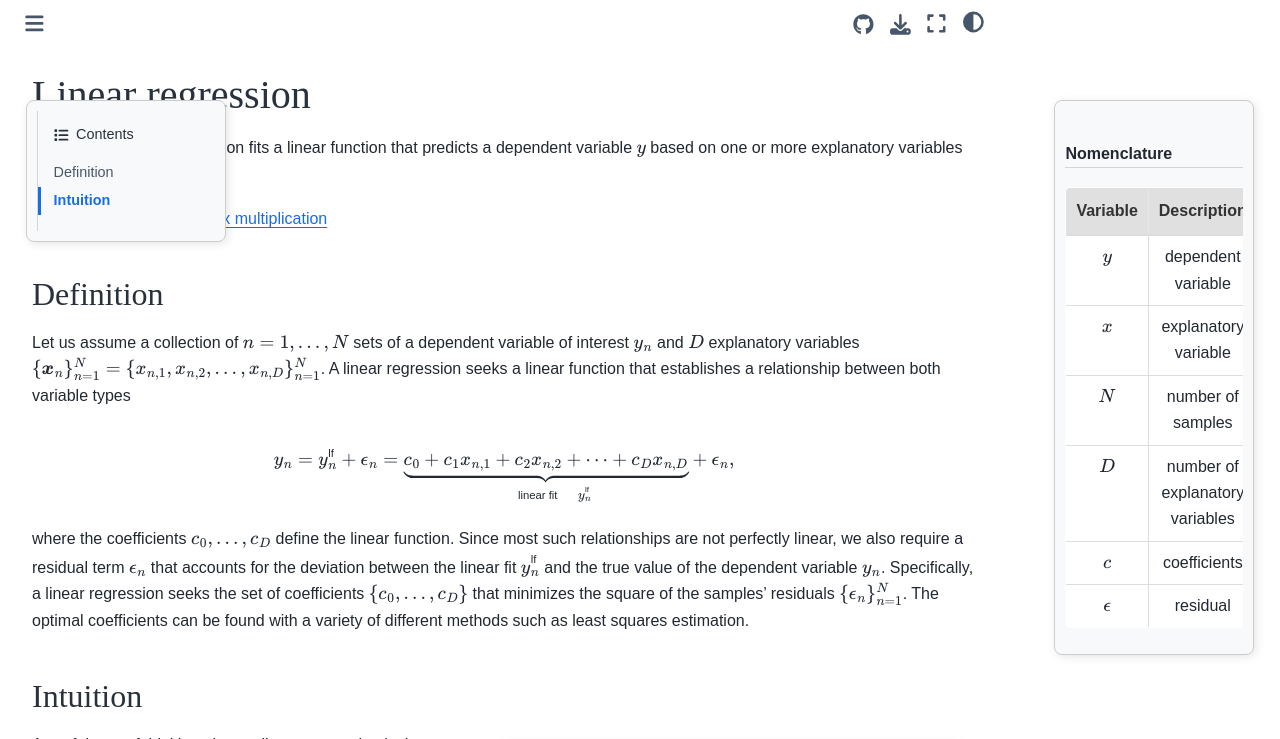
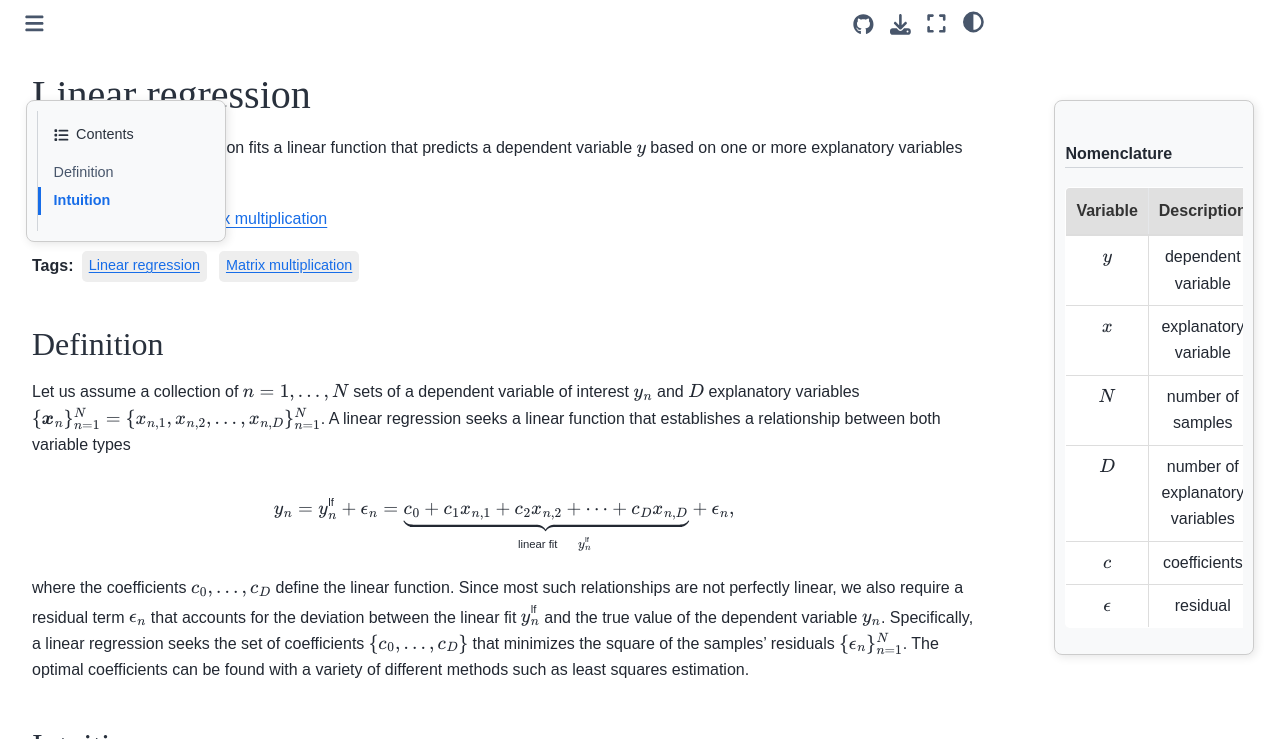
Before and after one commit to douden/graph_test, a Jupyter Book: the page built from book/pages/linear_regression.md, in a window 1280 px wide and 1400 px high, cut to the strip 0-739 px from the top of the window. Built offline with Jupyter Book 1.0.4 settings and Sphinx 7.4.7 and the Sphinx Book theme 1.1.4, drawn with Linux system fonts in a browser that asks for light colours; pages that are not in the unit, such as notebooks, are missing from menus; comment, search, counter and statistics services are not loaded.

Commit message:
Style the tags

```diff
--- a/book/_static/custom.css
+++ b/book/_static/custom.css
@@ -71,6 +71,25 @@ div.bd-main {
     margin-left: 0 !important;
     width: 100% !important;
 }
+
+/* ======================================== */
+/* Styling for the tags */
+/* ======================================== */
+
+.tags-box {
+    border: 1px solid #ccc;
+    padding: 0.5em;
+    margin: 1em 0;
+  }
+
+  .tag-pill {
+    display: inline-block;
+    background: #eee;
+    border-radius: 5px;
+    padding: 0.25em 0.5em;
+    margin: 0 0.25em;
+    font-size: 0.9em;
+  }
 
 /* ======================================== */
 /* Styling the variable table */
--- a/book/pages/linear_regression.md
+++ b/book/pages/linear_regression.md
@@ -5,6 +5,15 @@
 **Summary.** A linear regression fits a linear function that predicts a dependent variable {math}`y` based on one or more explanatory variables {math}`x`.
 
 Tags: {doc}`Linear Algebra <linear_algebra>`, {doc}`Matrix multiplication <matrix_multiplication>`
+
+:::{div} tags-container
+:class: tags-box
+
+**Tags:**
+<span class="tag-pill">{doc}`Linear regression <linear_regression>`</span>
+<span class="tag-pill">{doc}`Matrix multiplication <matrix_multiplication>`</span>
+
+:::
 
 ## Definition
 
```
